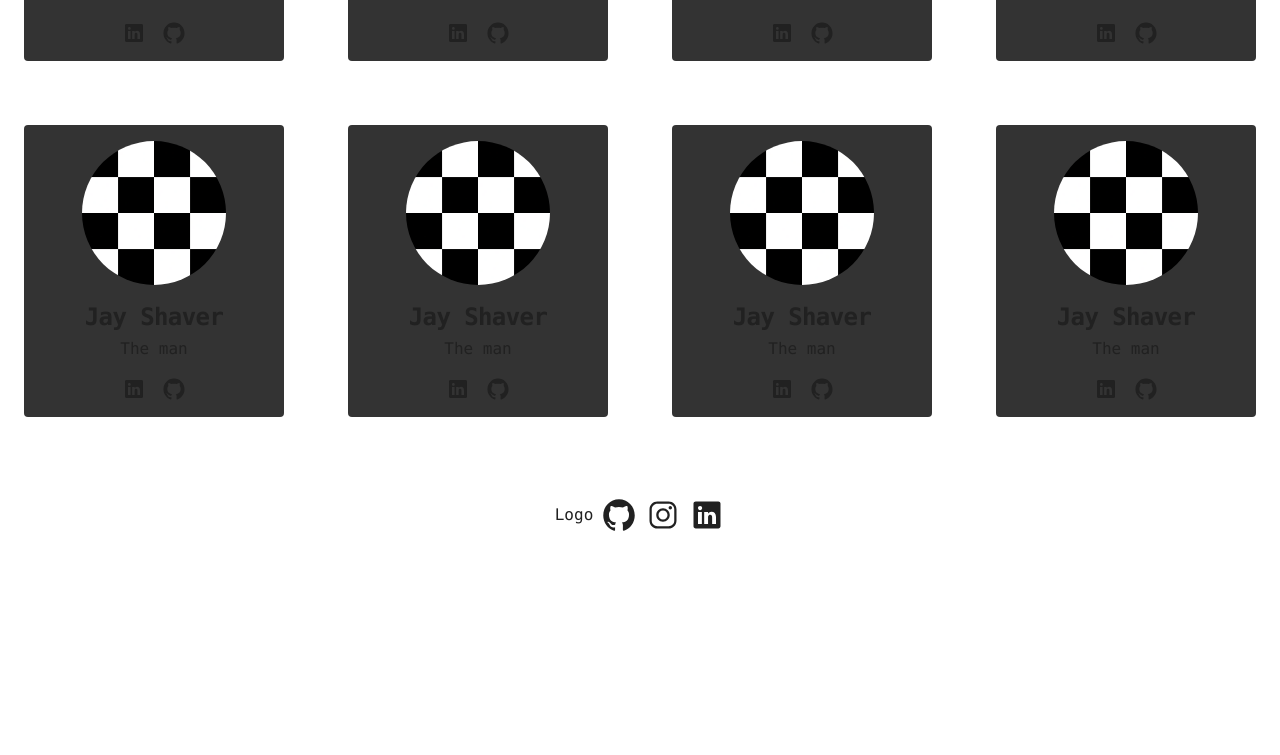
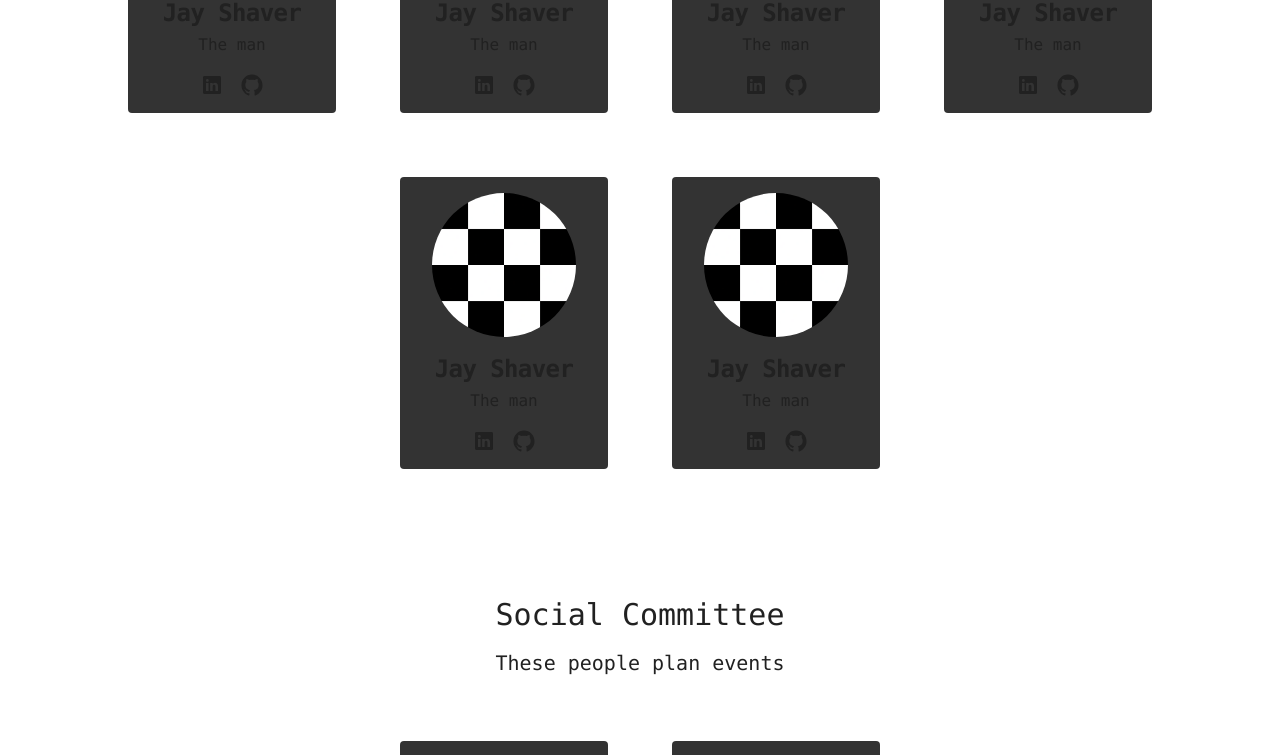
Before and after one commit to MichiganDataScienceTeam/official-website, a Next.js app: page /team in a window 1280 px wide. Shown: the part 663-1418 px from the top of the page. Before the commit the page ends 1212 px from the top, so only its background shows below. Built offline with nearby package versions, Linux system fonts and the light colour scheme.

Commit message:
added more flexibility to team page

```diff
--- a/ourteam.json
+++ b/ourteam.json
@@ -1,5 +1,8 @@
 [
     {
+        "groupName": "Eboard",
+        "description": "Meet the wonderfull team that makes MDST happen",
+        "members" : [{
             "name": "Jay Shaver",
             "title": "The man",
             "linkedin": "https://react-icons.github.io/react-icons/icons?name=io",
@@ -35,7 +38,11 @@
             "linkedin": "https://react-icons.github.io/react-icons/icons?name=io",
             "github": "https://react-icons.github.io/react-icons/icons?name=io",
             "image": "temp.png"
+        }]
     },{
+        "groupName": "Social Committee",
+        "description": "These people plan events",
+        "members" : [{
             "name": "Jay Shaver",
             "title": "The man",
             "linkedin": "https://react-icons.github.io/react-icons/icons?name=io",
@@ -47,5 +54,6 @@
             "linkedin": "https://react-icons.github.io/react-icons/icons?name=io",
             "github": "https://react-icons.github.io/react-icons/icons?name=io",
             "image": "temp.png"
+        }]
     }
 ]
--- a/pages/team.jsx
+++ b/pages/team.jsx
@@ -20,18 +20,9 @@ export default function Team({ teamjson }) {
         </div>
         <Wave></Wave>
       </div>
-      <div className="py-8 px-4 mx-auto max-w-screen-xl text-center lg:py-16 lg:px-6">
-        <div className="mx-auto mb-8 max-w-screen-sm lg:mb-16">
-          <p className="font-light sm:text-xl">
-            Meet the wonderfull team that makes MDST happen
-          </p>
-        </div>
-        <div className="grid gap-8 lg:gap-16 sm:grid-cols-2 md:grid-cols-3 lg:grid-cols-4">
-          {teamjson.map((memberinfo, index) => (
-            <MemberCard key={index} json={memberinfo} />
-          ))}
-        </div>
-      </div>
+      {teamjson.map((group, index) => (
+        <GroupSection key={group.groupName} group={group} />
+      ))}
     </Layout>
   );
 }
@@ -43,14 +34,30 @@ export async function getStaticProps() {
   return { props: { teamjson } };
 }
 
+function GroupSection({ group }) {
+  return (
+    <div className="py-8 px-4 mx-auto max-w-screen-xl text-center lg:py-16 lg:px-6">
+      <div className="mx-auto mb-8 max-w-screen-sm lg:mb-16">
+        <h2 className="text-3xl mb-4">{group.groupName}</h2>
+        <p className="font-light sm:text-xl">{group.description}</p>
+      </div>
+      <div className="flex flex-wrap justify-center gap-4 lg:gap-16 sm:grid-cols-2 md:grid-cols-3 lg:grid-cols-4">
+        {group.members.map((memberinfo, index) => (
+          <MemberCard key={index} json={memberinfo} />
+        ))}
+      </div>
+    </div>
+  );
+}
+
 function MemberCard({ json }) {
   return (
-    <div className="text-center rounded bg-grey p-4">
+    <div className="text-center rounded bg-grey py-4 px-8 w-full sm:w-fit">
       <Image
         className="mx-auto mb-4 w-36 h-36 rounded-full"
         width="500"
         height="500"
-        src={`images/${json.image}`}
+        src={`images/team/${json.image}`}
         alt="temp"
       />
       <h3 className="mb-1 text-2xl font-bold tracking-tight">
```
Also changed, not shown: public/images/team/temp.png (added). Lines whose indentation alone changed are shown as unchanged.
